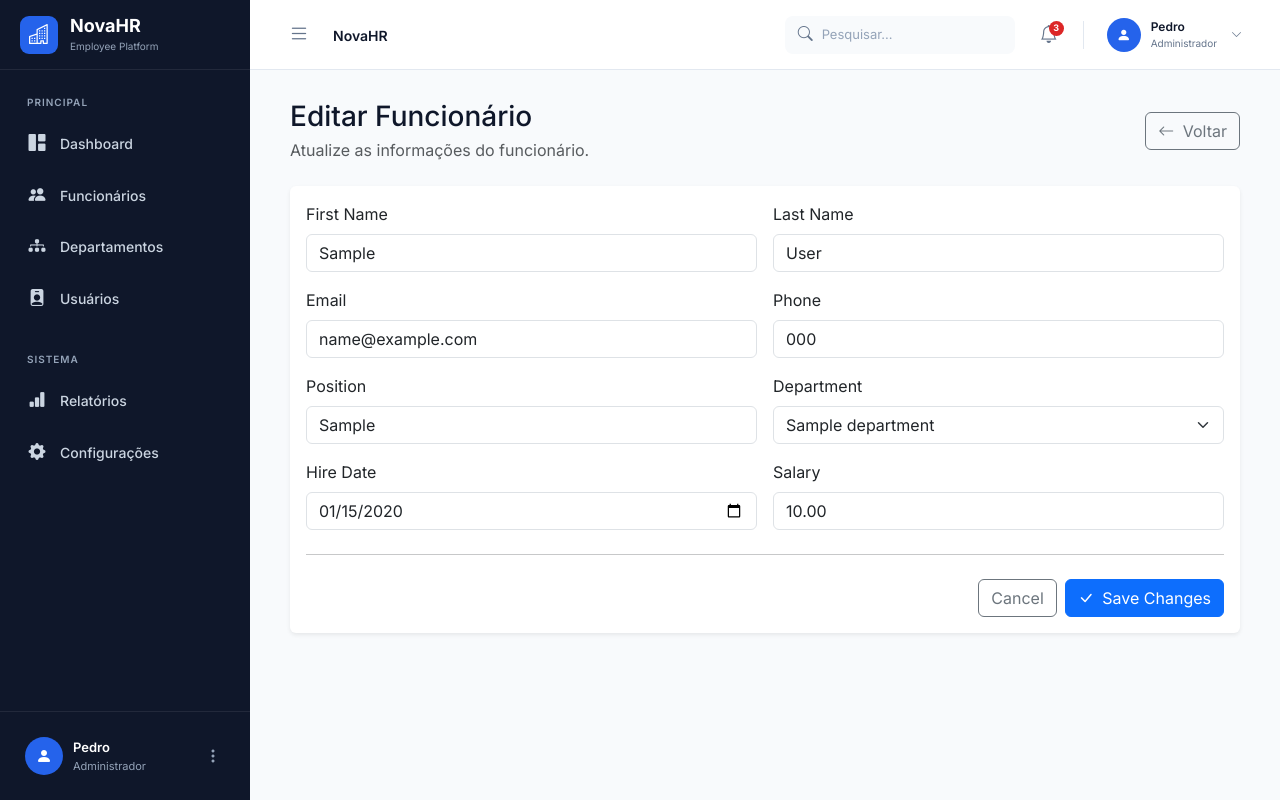
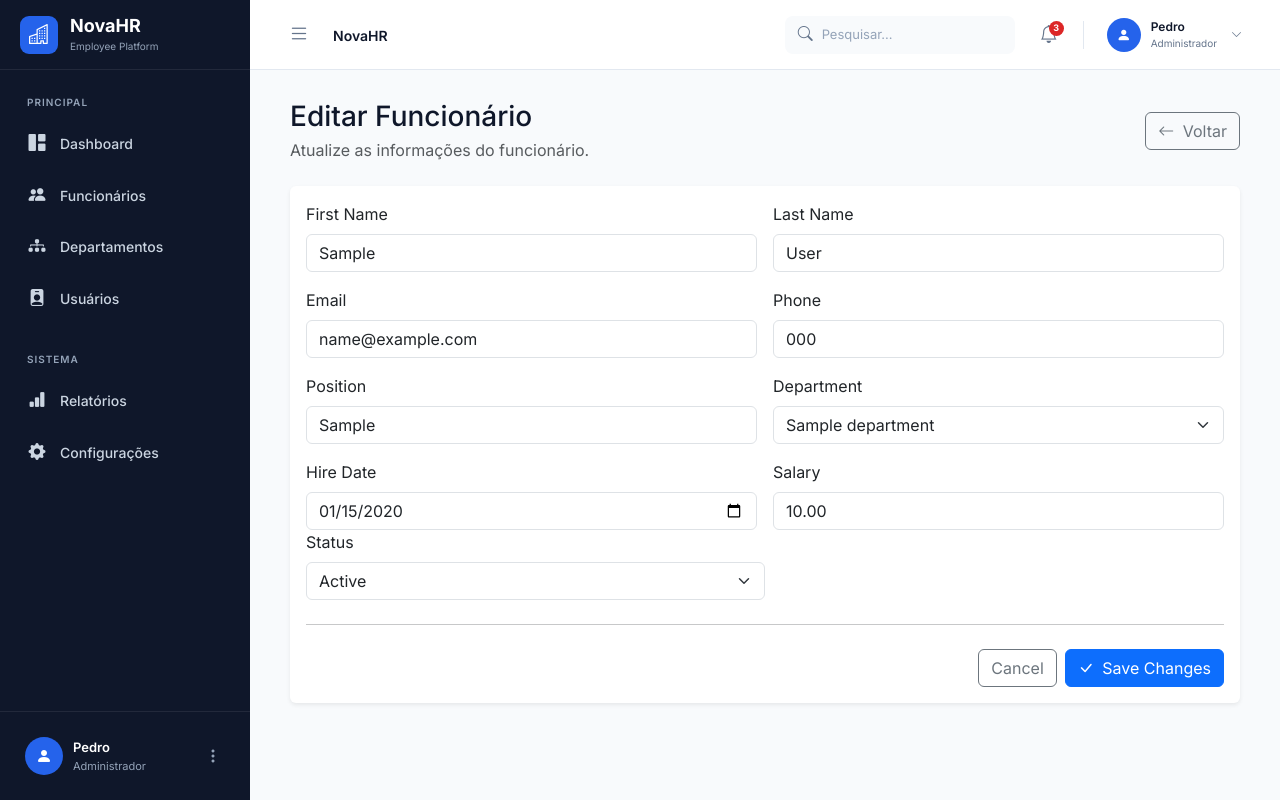
Before and after one commit to panzo1f/employee-management-system, a Flask app: page /employees/1/edit in a window 1280 px wide. Run offline with Flask 3, Linux system fonts and the light colour scheme; tables that the repository leaves empty hold one stand-in row (values such as "Sample post").

Commit message:
feat: manage employee active status

```diff
--- a/app/routes/employees.py
+++ b/app/routes/employees.py
@@ -157,6 +157,7 @@ def edit_employee(employee_id):
         hire_date = request.form.get("hire_date", "").strip()
         salary = request.form.get("salary", "").strip()
         department_id = request.form.get("department_id", "").strip()
+        is_active = request.form.get("is_active") == "1"
 
         if not all([
             first_name,
@@ -193,6 +194,7 @@ def edit_employee(employee_id):
                 hire_date=hire_date,
                 salary=salary,
                 department_id=int(department_id),
+                is_active=is_active,
             )
 
         except IntegrityError:
--- a/app/services/employee_service.py
+++ b/app/services/employee_service.py
@@ -78,6 +78,7 @@ class EmployeeService:
         department_id,
         phone=None,
         salary=None,
+        is_active=True,
     ):
         employee.first_name = first_name
         employee.last_name = last_name
@@ -87,6 +88,7 @@ class EmployeeService:
         employee.hire_date = hire_date
         employee.salary = salary
         employee.department_id = department_id
+        employee.is_active = is_active
 
         db.session.commit()
 
--- a/app/templates/employees/edit.html
+++ b/app/templates/employees/edit.html
@@ -224,6 +224,41 @@ Editar Funcionário | NovaHR
 
                 </div>
 
+                <!-- Status -->
+                <div class="col-md-6">
+
+                    <label
+                        for="is_active"
+                        class="form-label"
+                    >
+                        Status
+                    </label>
+
+                    <select
+                        class="form-select"
+                        id="is_active"
+                        name="is_active"
+                        required
+                    >
+
+                        <option
+                            value="1"
+                            {% if employee.is_active %}selected{% endif %}
+                        >
+                            Active
+                        </option>
+
+                        <option
+                            value="0"
+                            {% if not employee.is_active %}selected{% endif %}
+                        >
+                            Inactive
+                        </option>
+
+                    </select>
+
+                </div>
+
                 <hr class="my-4">
 
                 <div class="d-flex justify-content-end gap-2">
```
